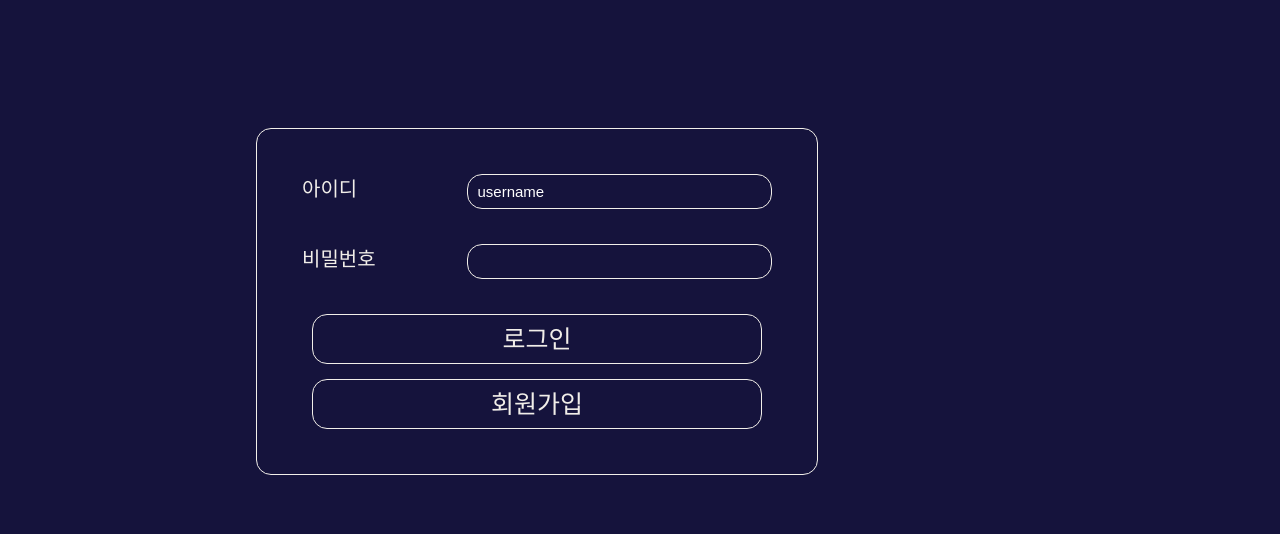
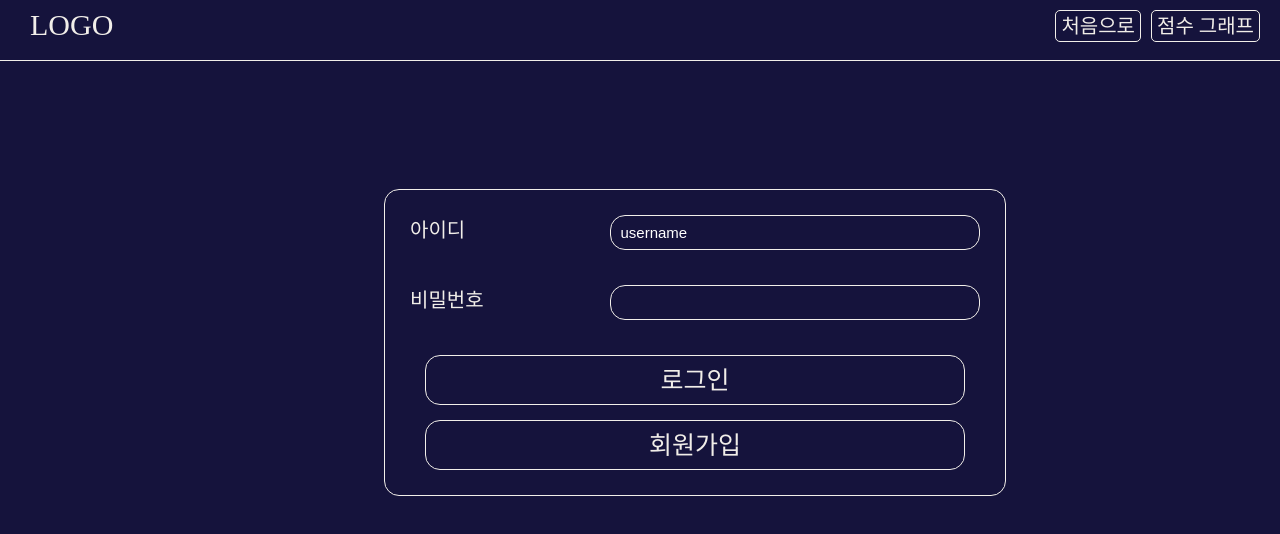
Before and after one commit to loozy5331/scored-planner-frontend, a Vue app: page / in a window 1280 px wide. Shown: the top 534 px of the page. Built offline with nearby package versions, Linux system fonts and the light colour scheme.

Commit message:
[design] 1. update header 2. add wrapper-bg

```diff
--- a/src/components/Base.vue
+++ b/src/components/Base.vue
@@ -1,5 +1,6 @@
 <template>
     <div class="ground">
+        <div class="bg-wrapper design-bg"></div>
         <Header></Header>
         <router-view></router-view>
         <Footer></Footer>
@@ -14,3 +15,16 @@ export default {
     components: {Header, Footer}
 }
 </script>
+
+<style scope>
+.bg-wrapper {
+    position: fixed;
+    top: 0;
+    right: 0;
+    bottom: 0;
+    left: 0;
+    z-index: -10;
+
+    height: 100%;
+}
+</style>
--- a/src/components/Header.vue
+++ b/src/components/Header.vue
@@ -38,13 +38,16 @@ export default {
     height: 40px;
     padding: 10px;
 
-    background-color:gray;
+    background-color:#15133C;
+    border-bottom: 1px solid #F1EEE9;
 }
 
 .logo {
     float: left;
     margin-left: 20px;
     font-size: 30px;
+
+    color: #F1EEE9;
 }
 
 .utils {
@@ -54,11 +57,11 @@ export default {
 .utils > * {
     margin-right: 10px;
     padding: 5px;
-    border: 1px solid black;
+    border: 1px solid #F1EEE9;
     border-radius: 5px;
 
     font-size: 20px;
-    background-color: white;
+    color: #F1EEE9;
 }
 .home {
     float: left;
--- a/src/components/MainAccount/LoginBase.vue
+++ b/src/components/MainAccount/LoginBase.vue
@@ -1,6 +1,6 @@
 <template>
     <div class="wrapper">
-        <div class="account-body design-bg">
+        <div class="account-body">
             <div class="form-container design-point">
                 <form action="POST">
                     <div class="row">
--- a/src/components/MainAccount/SignUpBase.vue
+++ b/src/components/MainAccount/SignUpBase.vue
@@ -83,8 +83,4 @@ export default {
 
 <style scope>
 @import './design.css';
-
-/* .account-body {
-    height: 400px !important;
-} */
 </style>
--- a/src/components/MainAccount/design.css
+++ b/src/components/MainAccount/design.css
@@ -1,24 +1,17 @@
 .wrapper {
-    position: fixed;
-    top: 0;
-    right: 0;
-    bottom: 0;
-    left: 0;
+    float: left;
+    width: 100%;
 }
 
 .account-body {
-    float: left;
-    position: relative;
-    width: 100%;
-    min-height: 100%;
+    display: block;
+    padding: 10% 21% 10% 30%;
 }
 
 .form-container {
-    max-width: 500px;
-
-    /* margin: 15% 25%; */
-    margin: 10% 20%;
-    padding: 30px;
+    width: 100%;
+    max-width: 600px;
+    padding: 10px;
 }
 
 /* form */
--- a/src/components/MainCalender/CalendarBase.vue
+++ b/src/components/MainCalender/CalendarBase.vue
@@ -1,5 +1,6 @@
 <template>
     <div class="wrapper">
+        <div class="calendar-container">
             <!-- header -->
             <div class="calendar-header">
                 <div class="year-month" @click="testFunc">{{ yearMonth }} 점수판</div>
@@ -35,6 +36,7 @@
                 @closeModal="showModal = false"
                 @initPlans="initPlans()"
                 :modalPlan="$store.state.modalPlan"/>
+        </div>
     </div>
 </template>
 
@@ -205,9 +207,16 @@ export default {
 
 <style scoped>
 /* base */
-.wrapper {
-    min-width: 900px;
-    margin: 20px;
+/* .wrapper {
+
+} */
+
+.calendar-container {
+    float: left;
+    position: relative;
+    width: 100%;
+
+    background-color: #15133C;
 }
 .main {
     padding: 0 50px 50px 50px;
@@ -217,6 +226,8 @@ export default {
 .calendar-header {
     height: 50px;
     padding: 20px 20px 0 20px;
+
+    color: #F1EEE9;
 }
 
 .calendar-header::after {
@@ -268,6 +279,7 @@ export default {
     width: calc(100%/7);
     height: 20px;
     text-align:center;
+    color: #F1EEE9;
 }
 
 .day:nth-child(7n + 1) {
@@ -283,8 +295,8 @@ export default {
     display: inline-block;
     width:100%;
 
-    border-left: 1px solid black;
-    border-bottom: 1px solid black;
+    border-left: 1px solid #F1EEE9;
+    border-bottom: 1px solid #F1EEE9;
 }
 
 .dates > .date {
@@ -292,9 +304,10 @@ export default {
     box-sizing: border-box;
     width: calc(100% / 7);
     min-height: 150px;
+    color: #F1EEE9;
 
-    border-top: 1px solid black;
-    border-right: 1px solid black;
+    border-top: 1px solid #F1EEE9;
+    border-right: 1px solid #F1EEE9;
 }
 
 </style>
```
Lines whose indentation alone changed are shown as unchanged.
